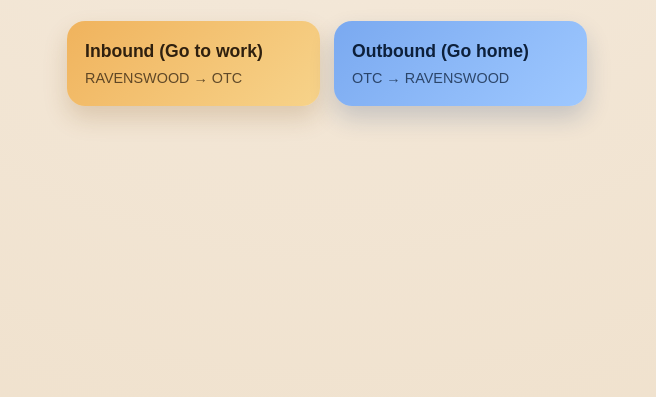
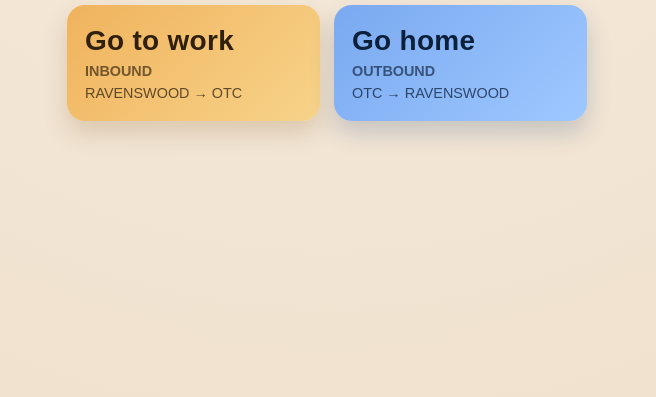
Before and after one commit to erik06/my-train-chi, a website built with Vite: page index.html in a window 1280 px wide. Shown: the part 403-800 px from the top of the page, without its empty margins (313-969 px from the left). Built offline with nearby package versions, Linux system fonts and the light colour scheme.

Commit message:
some style updates

```diff
--- a/docs/assets/index-b3CG2ueR.css
+++ /dev/null
@@ -1 +0,0 @@
-:root{color-scheme:light;font-family:Space Grotesk,Avenir Next,system-ui,sans-serif;background:radial-gradient(circle at top,#f8efe2,#f3e7d7 40%,#efe0cb);color:#1f1a14}*{box-sizing:border-box}body{margin:0;min-height:100vh;background:transparent}#app{min-height:100vh;display:flex;align-items:center;justify-content:center;padding:24px 18px}.screen{width:min(520px,100%);display:flex;flex-direction:column;gap:24px}.title-block{display:flex;flex-direction:column;gap:6px}.eyebrow{font-size:.8rem;letter-spacing:.15em;text-transform:uppercase;margin:0;color:#6b4e2e}h1{font-size:clamp(2rem,4vw,2.6rem);margin:0}.subtitle{margin:0;color:#3f3327;font-size:1rem}.card{display:grid;gap:14px}.btn{border:none;border-radius:18px;padding:20px 18px;font-size:1.1rem;font-weight:600;cursor:pointer;display:flex;flex-direction:column;gap:8px;align-items:flex-start;transition:transform .2s ease,box-shadow .2s ease}.btn .meta{font-size:.9rem;font-weight:500;opacity:.75}.btn.inbound{background:linear-gradient(135deg,#f0b35d,#f7d38a);color:#2f200f;box-shadow:0 12px 24px #804e1233}.btn.outbound{background:linear-gradient(135deg,#7aa9f0,#9ec8ff);color:#0d203b;box-shadow:0 12px 24px #1a3a7433}.btn:active{transform:translateY(2px) scale(.99)}.btn:focus-visible{outline:3px solid rgba(47,32,15,.35);outline-offset:3px}@media (min-width: 600px){.card{grid-template-columns:1fr 1fr}}
--- a/src/main.js
+++ b/src/main.js
@@ -43,11 +43,13 @@ app.innerHTML = `
 
     <section class="card">
       <button class="btn inbound" data-direction="inbound">
-        Inbound (Go to work)
+        <span class="primary">Go to work</span>
+        <span class="secondary">Inbound</span>
         <span class="meta">${STATIONS.home} → ${STATIONS.work}</span>
       </button>
       <button class="btn outbound" data-direction="outbound">
-        Outbound (Go home)
+        <span class="primary">Go home</span>
+        <span class="secondary">Outbound</span>
         <span class="meta">${STATIONS.work} → ${STATIONS.home}</span>
       </button>
     </section>
--- a/src/style.css
+++ b/src/style.css
@@ -1,7 +1,12 @@
 :root {
   color-scheme: light;
   font-family: "Space Grotesk", "Avenir Next", system-ui, sans-serif;
-  background: radial-gradient(circle at top, #f8efe2 0%, #f3e7d7 40%, #efe0cb 100%);
+  background: radial-gradient(
+    circle at top,
+    #f8efe2 0%,
+    #f3e7d7 40%,
+    #efe0cb 100%
+  );
   color: #1f1a14;
 }
 
@@ -64,14 +69,28 @@ h1 {
   border: none;
   border-radius: 18px;
   padding: 20px 18px;
-  font-size: 1.1rem;
+  font-size: 1.05rem;
   font-weight: 600;
   cursor: pointer;
   display: flex;
   flex-direction: column;
-  gap: 8px;
+  gap: 6px;
   align-items: flex-start;
-  transition: transform 0.2s ease, box-shadow 0.2s ease;
+  transition:
+    transform 0.2s ease,
+    box-shadow 0.2s ease;
+}
+
+.btn .primary {
+  font-size: clamp(1.35rem, 4.5vw, 1.75rem);
+  font-weight: 700;
+  letter-spacing: 0.01em;
+}
+
+.btn .secondary {
+  font-size: 0.9rem;
+  text-transform: uppercase;
+  opacity: 0.65;
 }
 
 .btn .meta {
```
Also changed, not shown: docs/assets/index-CV4Uf0gm.js (deleted, +0 -20 lines), docs/assets/index-CfGYGFhe.js (added, +22 -0 lines), docs/assets/index-n1ezXPk9.css (added, +1 -0 lines), docs/index.html (+2 -2 lines).
